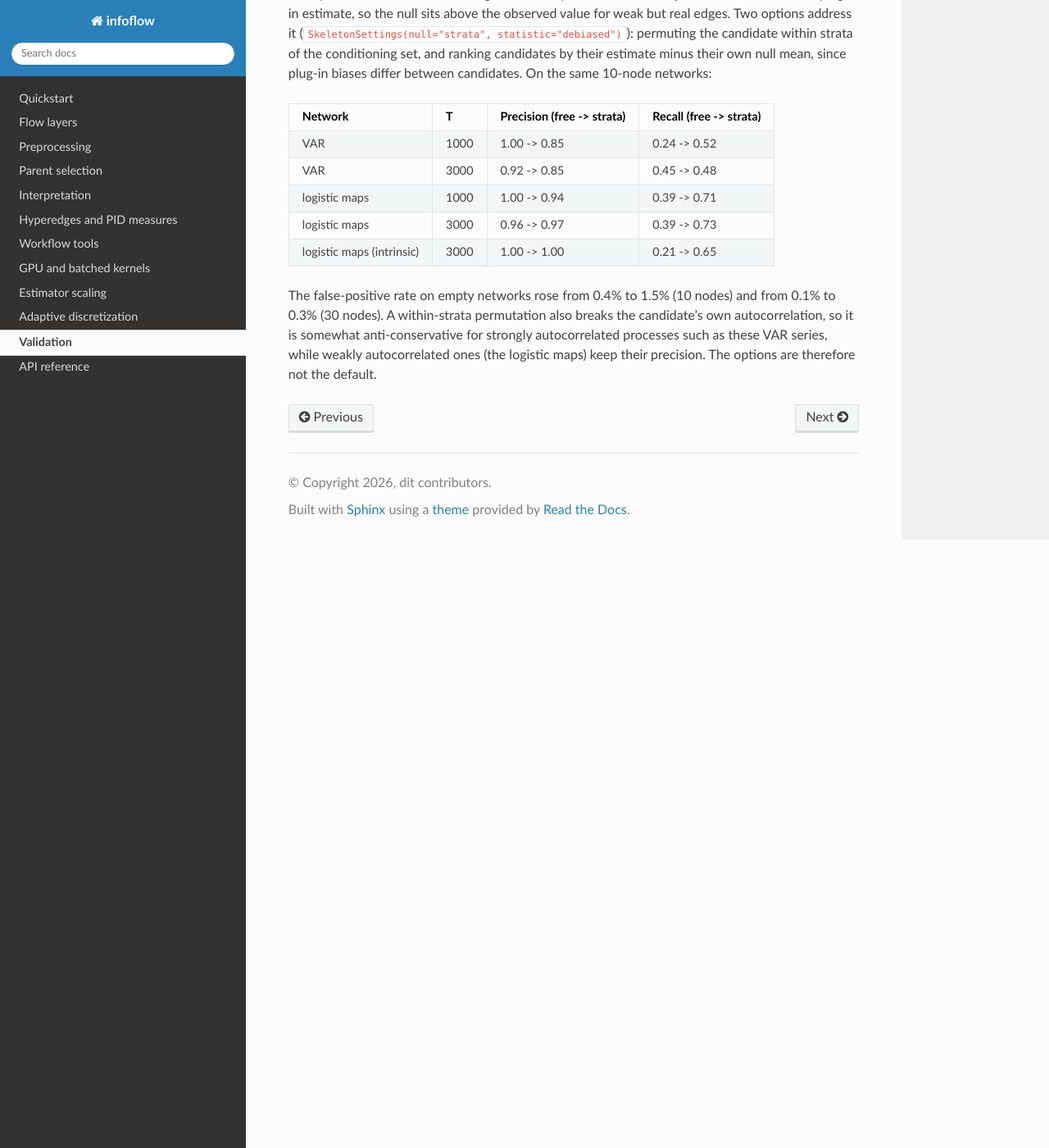
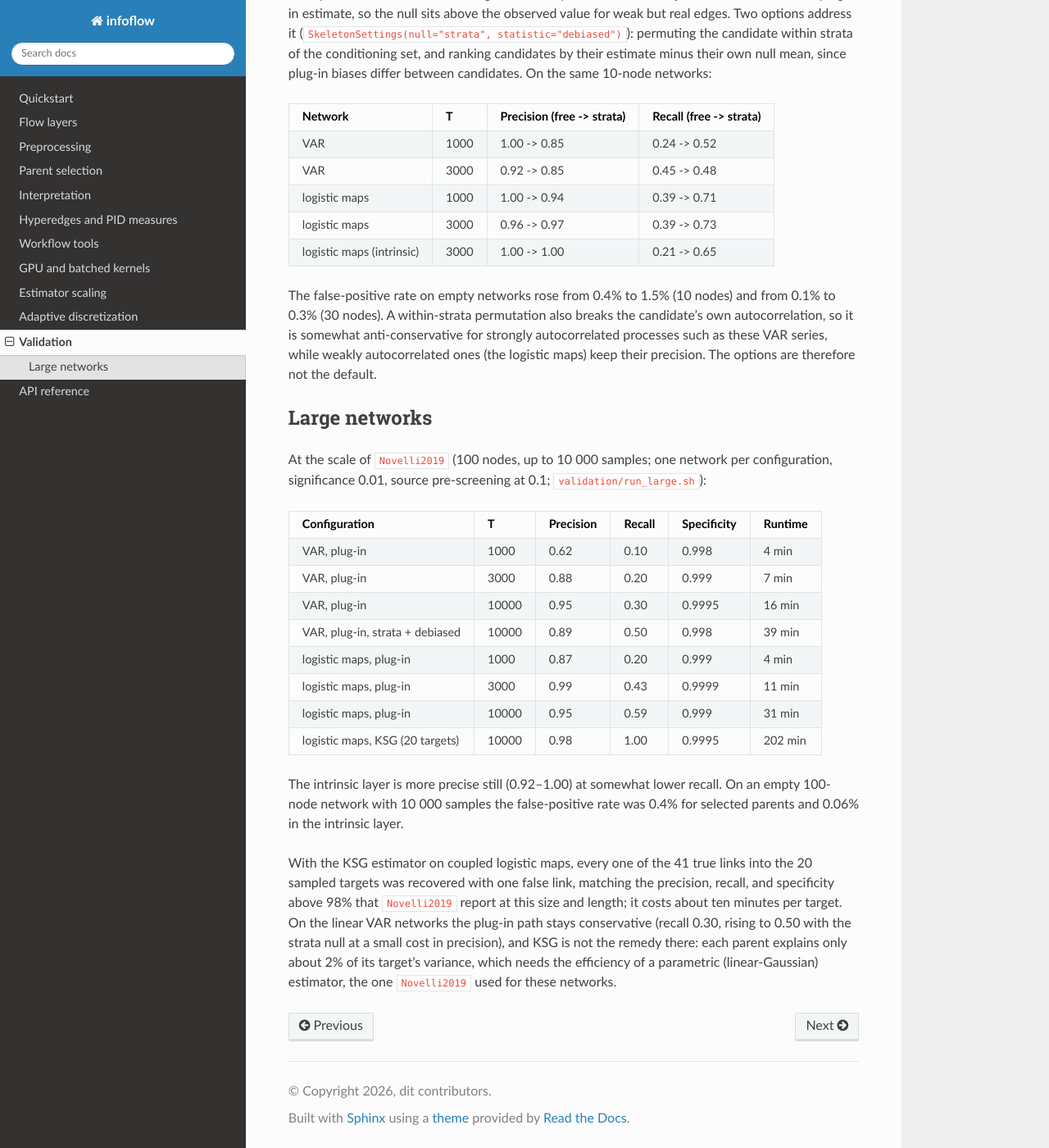
Before and after one commit to dit/infoflow, a Sphinx documentation site: the page built from docs/validation.rst, in a window 1280 px wide and 1400 px high, scrolled down 898 px. Shown: the whole window at 82% size. Built offline with Sphinx 7.4.7 and the Read the Docs theme 3.1.0, drawn with Linux system fonts in a browser that asks for light colours; pages that are not in the unit, such as notebooks, are missing from menus; the version number could not be read and is left out; cross-references to code outside the pages are shown as plain code.

Commit message:
Large-network validation (100 nodes, 10 000 samples): results, run script, docs
Co-authored-by: Cursor <cursoragent@cursor.com>

```diff
--- a/docs/validation.rst
+++ b/docs/validation.rst
@@ -58,3 +58,36 @@ within-strata permutation also breaks the candidate's own autocorrelation, so it
 somewhat anti-conservative for strongly autocorrelated processes such as these VAR
 series, while weakly autocorrelated ones (the logistic maps) keep their precision.
 The options are therefore not the default.
+
+Large networks
+--------------
+
+At the scale of :cite:`Novelli2019` (100 nodes, up to 10 000 samples; one network
+per configuration, significance 0.01, source pre-screening at 0.1;
+``validation/run_large.sh``):
+
+===================================  =====  =========  ======  ===========  =======
+Configuration                        T      Precision  Recall  Specificity  Runtime
+===================================  =====  =========  ======  ===========  =======
+VAR, plug-in                         1000   0.62       0.10    0.998        4 min
+VAR, plug-in                         3000   0.88       0.20    0.999        7 min
+VAR, plug-in                         10000  0.95       0.30    0.9995       16 min
+VAR, plug-in, strata + debiased      10000  0.89       0.50    0.998        39 min
+logistic maps, plug-in               1000   0.87       0.20    0.999        4 min
+logistic maps, plug-in               3000   0.99       0.43    0.9999       11 min
+logistic maps, plug-in               10000  0.95       0.59    0.999        31 min
+logistic maps, KSG (20 targets)      10000  0.98       1.00    0.9995       202 min
+===================================  =====  =========  ======  ===========  =======
+
+The intrinsic layer is more precise still (0.92–1.00) at somewhat lower recall. On
+an empty 100-node network with 10 000 samples the false-positive rate was 0.4% for
+selected parents and 0.06% in the intrinsic layer.
+
+With the KSG estimator on coupled logistic maps, every one of the 41 true links into
+the 20 sampled targets was recovered with one false link, matching the
+precision, recall, and specificity above 98% that :cite:`Novelli2019` report at this
+size and length; it costs about ten minutes per target. On the linear VAR networks
+the plug-in path stays conservative (recall 0.30, rising to 0.50 with the strata null
+at a small cost in precision), and KSG is not the remedy there: each parent explains
+only about 2% of its target's variance, which needs the efficiency of a parametric
+(linear-Gaussian) estimator, the one :cite:`Novelli2019` used for these networks.
```
Also changed, not shown: 6 other files.
